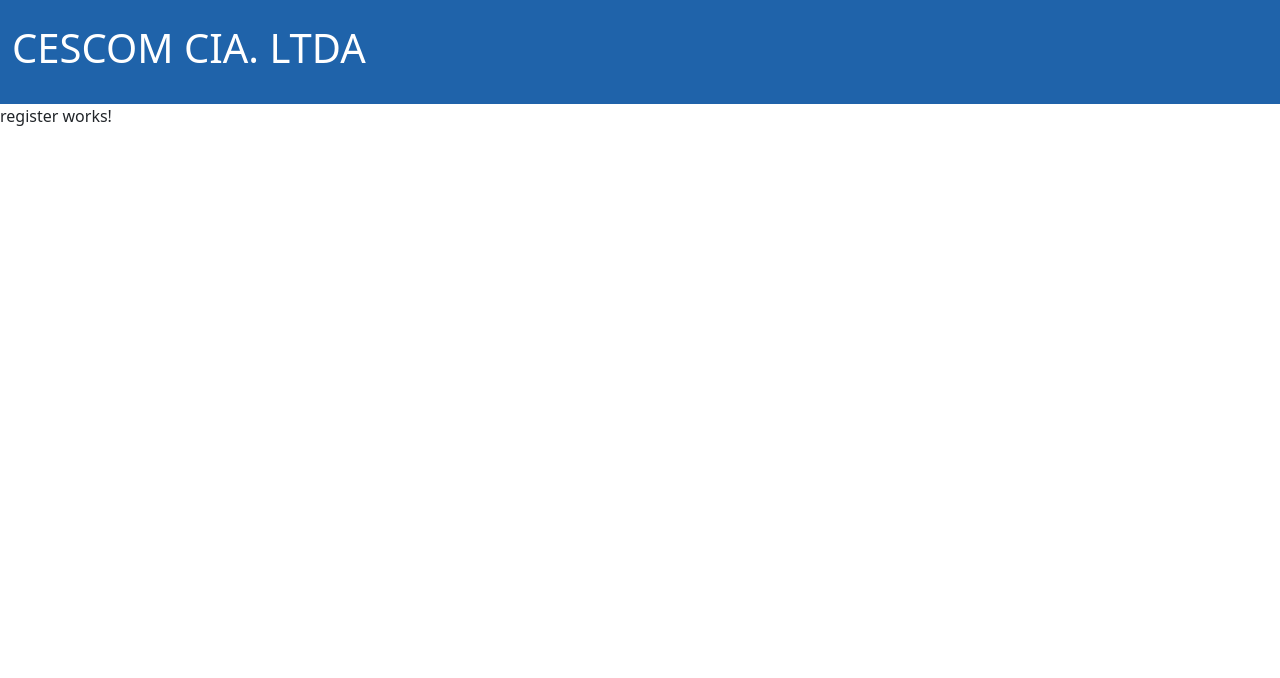
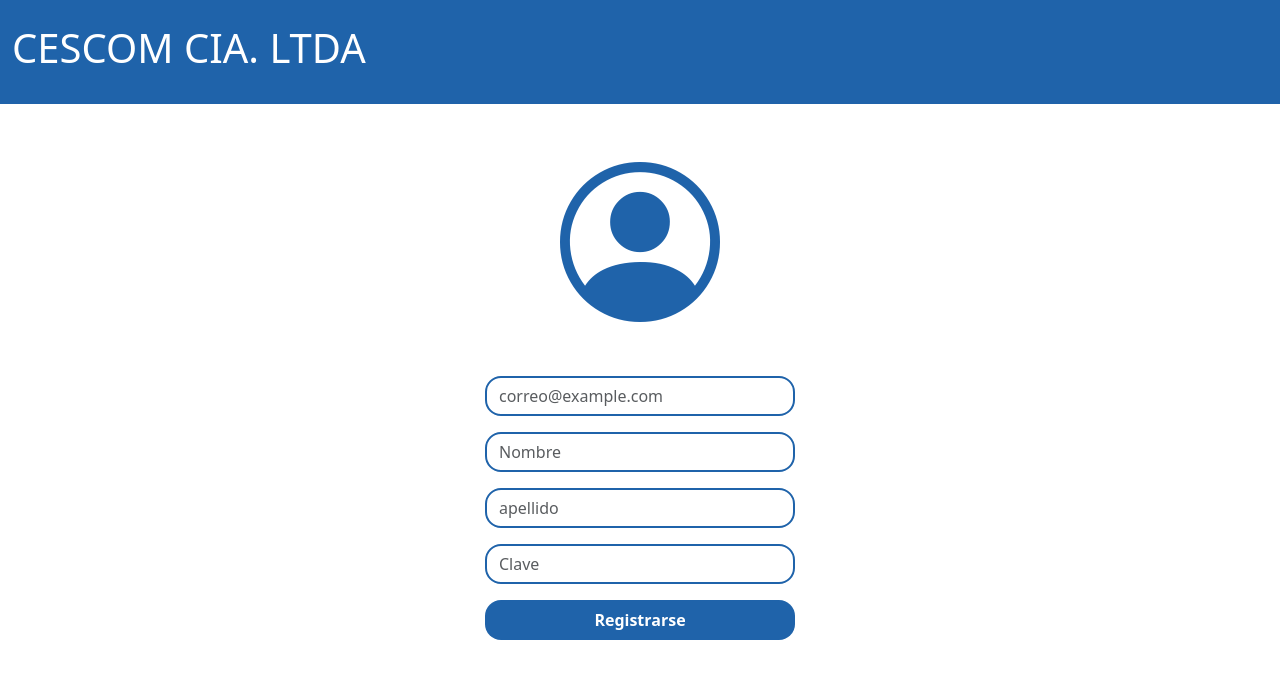
Before and after one commit to ZarateSofia/CESCOM, an Angular app in the folder CESCOM/: page /#/register in a window 1280 px wide. Shown: the top 678 px of the page. Built offline with nearby package versions, Linux system fonts and the light colour scheme.

Commit message:
pagina de registro

```diff
--- a/CESCOM/src/app/pages/register/register.component.css
+++ b/CESCOM/src/app/pages/register/register.component.css
@@ -0,0 +1,17 @@
+#usuario{
+    font-size: 10rem;
+    color: #1F63AA;
+}
+
+#correo, #clave, #nombre, #apellido{
+    border-color: #1F63AA;
+}
+
+.form-control{
+    margin: auto;
+}
+
+#log{
+    background-color: #1F63AA;
+    font-weight: bold;
+}
--- a/CESCOM/src/app/pages/register/register.component.html
+++ b/CESCOM/src/app/pages/register/register.component.html
@@ -1 +1,25 @@
-<p>register works!</p>
+<div class="container-fluid py-2 text-center">
+    <div class="d-flex flex-column mb-3">
+        <div class="p-2">
+            <i id="usuario" class="bi bi-person-circle"></i>
+        </div>
+        <div class="p-2 ">
+            <input type="email" class="form-control border-2 rounded-4 w-25" id="correo" placeholder="correo@example.com" required>
+        </div>
+
+        <div class="p-2">
+            <input type="text" class="form-control border-2 rounded-4 w-25" id="nombre" placeholder="Nombre" required>
+        </div>
+
+        <div class="p-2">
+            <input type="text" class="form-control border-2 rounded-4 w-25" id="apellido" placeholder="apellido" required>
+        </div>
+
+        <div class="p-2 ">
+            <input type="password" class="form-control border-2 rounded-4 w-25" id="clave" placeholder="Clave" required>
+        </div>
+        <div class="p-2 ">
+            <button type="submit" class="btn border-2 rounded-4 w-25 text-white " id="log">Registrarse</button>
+        </div>
+    </div>
+</div>
```
